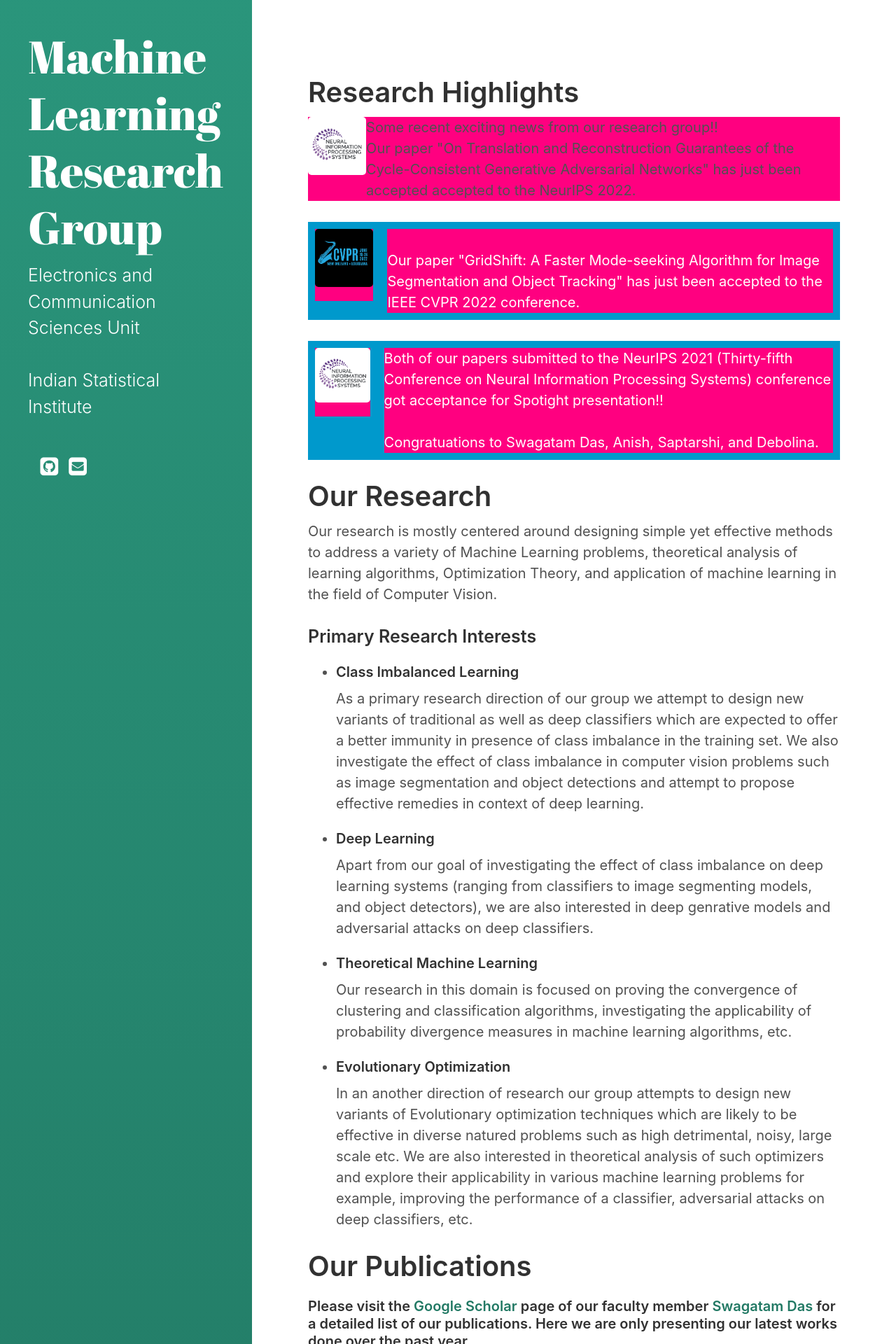
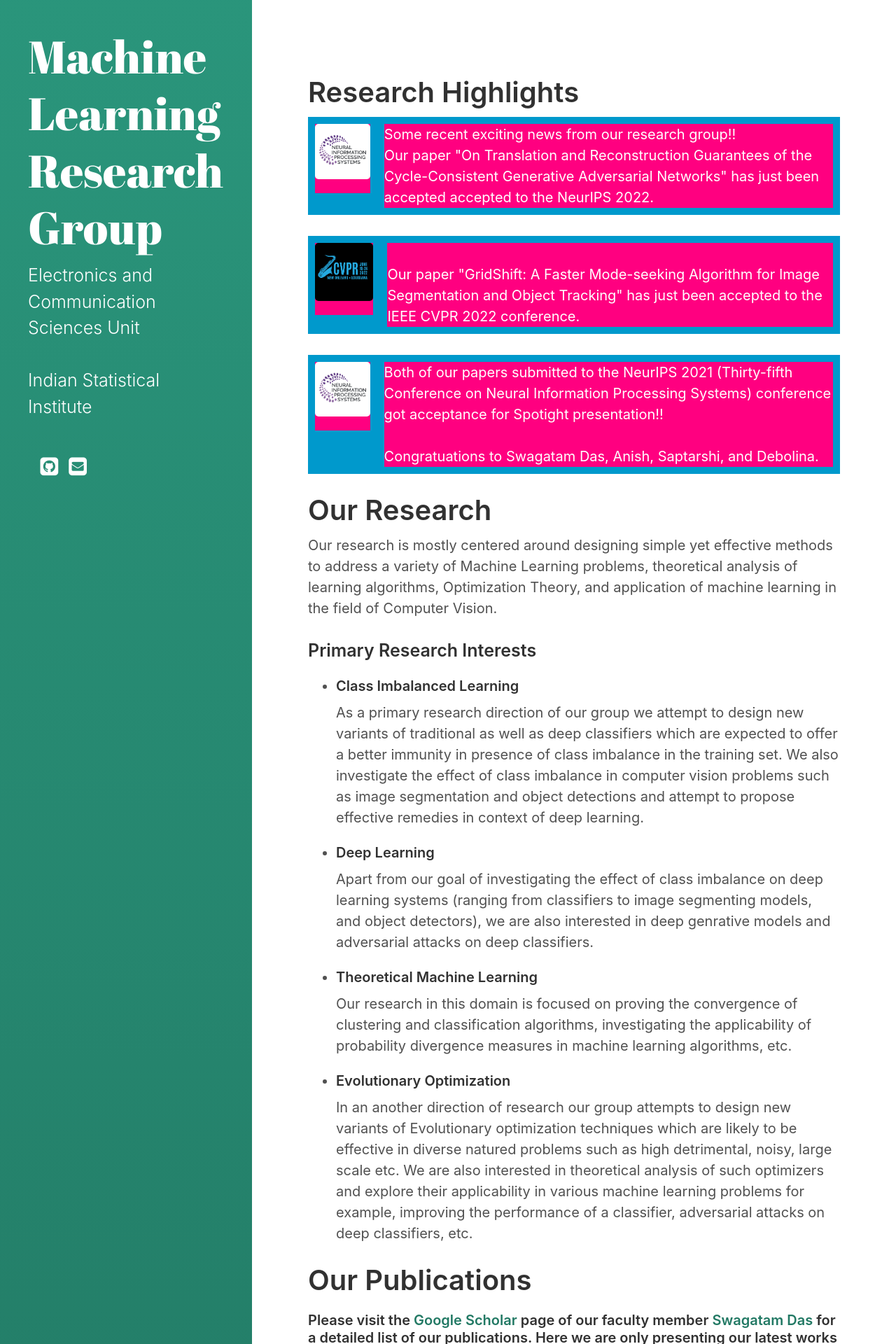
Before and after one commit to mlrgisi/mlrgisi.github.io, a Jekyll site: the page built from index.html, in a window 1280 px wide. Shown: the top 1920 px of the page at 70% size. Built offline with Jekyll 4.4.1, drawn with Linux system fonts in a browser that asks for light colours; the list of posts is cut into pages by our own code; a style sheet for code colours, icons or effects is not loaded.

Commit message:
Update index.html

```diff
--- a/index.html
+++ b/index.html
@@ -56,7 +56,7 @@ title: Home
 
 
 <h1>Research Highlights </h1>
-<div class="flex-container3">
+<div class="flex-container2">
     <div style="flex-grow: 2">
         <img src="nips.png" style="float:center;" width=200px>
     </div>
```
